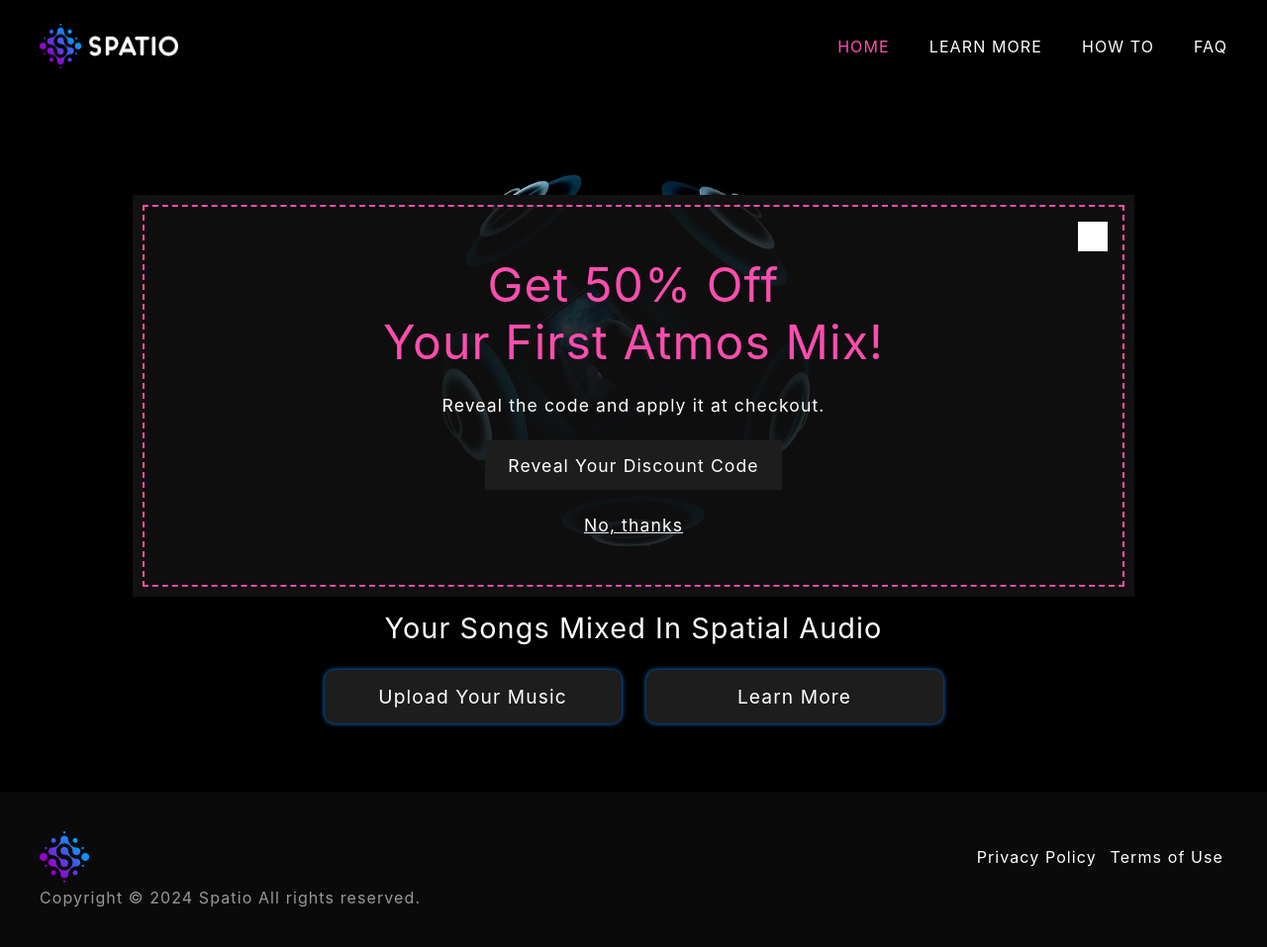
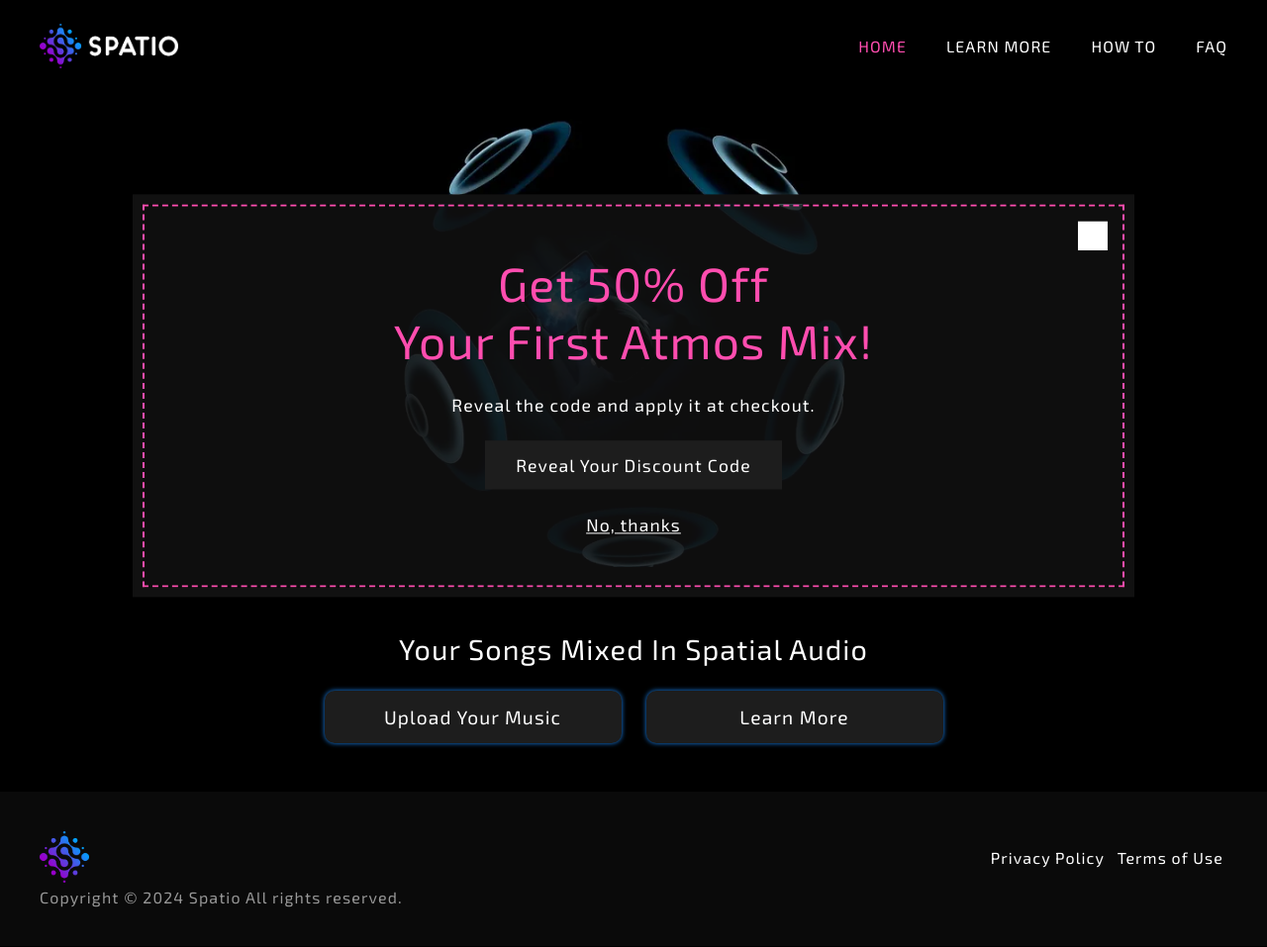
Before and after one commit to Z50LTI/z50lti.github.io, a PHP site: page / in a window 1280 px wide. Shown: the whole page at 99% size. After the commit the page ends 917 px from the top, so only its background shows below. Run offline with PHP 8.4, Linux system fonts and the light colour scheme; grey boxes are pictures that could not be loaded.

Commit message:
Add files via upload

```diff
--- a/css/_main.scss
+++ b/css/_main.scss
@@ -30,10 +30,13 @@
 main {
   animation: fade 0.3s forwards;
   opacity: 0;
+  height: 100%;
 
   &.landing {
     min-height: calc(100svh - 93px);
     /* min-height: 600px; */
+    height: 100%;
+    flex-direction: column;
   }
 
   &.dark {
@@ -191,13 +194,19 @@
   padding: 10px;
   margin: 0 auto;
   padding-top: 0;
+  justify-content: center;
+  flex: 1;
 
   img {
     width: 100%;
     height: 55vh;
+
+    height: 65vh;
+
     padding-bottom: 5vh;
+    margin-top: -5vh;
     object-fit: contain;
-    margin-bottom: auto;
+    /* margin-bottom: auto; */
   }
 
   h2 {
--- a/css/_responsive.scss
+++ b/css/_responsive.scss
@@ -254,10 +254,19 @@
   }
 }
 
+@media only screen and (max-height: 720px) {
+  .home {
+    img {
+      height: 60vh;
+      padding-bottom: 5vh;
+    }
+  }
+}
+
 @media only screen and (max-height: 620px) {
   .home {
     img {
-      height: 40vh;
+      height: 45vh;
       padding-bottom: 5vh;
     }
   }
@@ -268,7 +277,7 @@
     gap: 10px;
 
     img {
-      height: 30vh;
+      height: 35vh;
       padding-bottom: 5vh;
     }
   }
--- a/css/_typography.scss
+++ b/css/_typography.scss
@@ -1,15 +1,15 @@
-/* @import url("https://fonts.googleapis.com/css2?family=Exo+2:ital,wght@0,100..900;1,100..900&display=swap");
+@import url("https://fonts.googleapis.com/css2?family=Exo+2:ital,wght@0,100..900;1,100..900&display=swap");
 
-@font-face {
+/* @font-face {
   font-family: Avenir;
   src: url(../fonts/avenir/avenir_roman_12.woff);
-} */
+}  */
 
 body {
-  /*  font-family: "Exo 2", sans-serif;
-  font-family: Avenir; */
-  font-family: -apple-system, BlinkMacSystemFont, Segoe UI, Roboto, Oxygen,
-    Ubuntu, Cantarell, Fira Sans, Droid Sans, Helvetica Neue, sans-serif;
+  font-family: "Exo 2", sans-serif;
+  /*  font-family: Avenir; */
+  /*   font-family: -apple-system, BlinkMacSystemFont, Segoe UI, Roboto, Oxygen,
+    Ubuntu, Cantarell, Fira Sans, Droid Sans, Helvetica Neue, sans-serif; */
   color: white;
   letter-spacing: 1.1px;
 }
--- a/css/styles.css
+++ b/css/styles.css
@@ -1,13 +1,13 @@
-/* @import url("https://fonts.googleapis.com/css2?family=Exo+2:ital,wght@0,100..900;1,100..900&display=swap");
-
-@font-face {
+@import url("https://fonts.googleapis.com/css2?family=Exo+2:ital,wght@0,100..900;1,100..900&display=swap");
+/* @font-face {
   font-family: Avenir;
   src: url(../fonts/avenir/avenir_roman_12.woff);
-} */
+}  */
 body {
-  /*  font-family: "Exo 2", sans-serif;
-  font-family: Avenir; */
-  font-family: -apple-system, BlinkMacSystemFont, Segoe UI, Roboto, Oxygen, Ubuntu, Cantarell, Fira Sans, Droid Sans, Helvetica Neue, sans-serif;
+  font-family: "Exo 2", sans-serif;
+  /*  font-family: Avenir; */
+  /*   font-family: -apple-system, BlinkMacSystemFont, Segoe UI, Roboto, Oxygen,
+    Ubuntu, Cantarell, Fira Sans, Droid Sans, Helvetica Neue, sans-serif; */
   color: white;
   letter-spacing: 1.1px;
 }
@@ -68,10 +68,16 @@
   -webkit-animation: fade 0.3s forwards;
           animation: fade 0.3s forwards;
   opacity: 0;
+  height: 100%;
 }
 main.landing {
   min-height: calc(100svh - 93px);
   /* min-height: 600px; */
+  height: 100%;
+  -webkit-box-orient: vertical;
+  -webkit-box-direction: normal;
+      -ms-flex-direction: column;
+          flex-direction: column;
 }
 main.dark {
   position: relative;
@@ -261,14 +267,22 @@
   padding: 10px;
   margin: 0 auto;
   padding-top: 0;
+  -webkit-box-pack: center;
+      -ms-flex-pack: center;
+          justify-content: center;
+  -webkit-box-flex: 1;
+      -ms-flex: 1;
+          flex: 1;
 }
 .home img {
   width: 100%;
   height: 55vh;
+  height: 65vh;
   padding-bottom: 5vh;
+  margin-top: -5vh;
   -o-object-fit: contain;
      object-fit: contain;
-  margin-bottom: auto;
+  /* margin-bottom: auto; */
 }
 .home h2 {
   white-space: nowrap;
@@ -938,9 +952,15 @@
     color: rgb(29, 103, 205);
   }
 }
+@media only screen and (max-height: 720px) {
+  .home img {
+    height: 60vh;
+    padding-bottom: 5vh;
+  }
+}
 @media only screen and (max-height: 620px) {
   .home img {
-    height: 40vh;
+    height: 45vh;
     padding-bottom: 5vh;
   }
 }
@@ -949,7 +969,7 @@
     gap: 10px;
   }
   .home img {
-    height: 30vh;
+    height: 35vh;
     padding-bottom: 5vh;
   }
 }
--- a/faq.html
+++ b/faq.html
@@ -13,7 +13,7 @@
     <meta name="description" content="Spatio" />
     <meta name="keywords" content="keyword, keyword, keyword" />
 
-    <link rel="stylesheet" href="css/styles.css?v=5" />
+    <link rel="stylesheet" href="css/styles.css?v=6" />
     <link rel="icon" type="image/x-icon" href="assets/images/favicon.png" />
   </head>
   <body>
--- a/howto.html
+++ b/howto.html
@@ -13,7 +13,7 @@
     <meta name="description" content="Spatio" />
     <meta name="keywords" content="keyword, keyword, keyword" />
 
-    <link rel="stylesheet" href="css/styles.css?v=5" />
+    <link rel="stylesheet" href="css/styles.css?v=6" />
     <link rel="icon" type="image/x-icon" href="assets/images/favicon.png" />
   </head>
   <body>
--- a/index.html
+++ b/index.html
@@ -12,7 +12,7 @@
     <meta name="description" content="Spatio" />
     <meta name="keywords" content="keyword, keyword, keyword" />
 
-    <link rel="stylesheet" href="css/styles.css?v=5" />
+    <link rel="stylesheet" href="css/styles.css?v=6" />
     <link rel="icon" type="image/x-icon" href="assets/images/favicon.png" />
   </head>
   <body>
--- a/learnmore.html
+++ b/learnmore.html
@@ -13,7 +13,7 @@
     <meta name="description" content="Spatio" />
     <meta name="keywords" content="keyword, keyword, keyword" />
 
-    <link rel="stylesheet" href="css/styles.css?v=5" />
+    <link rel="stylesheet" href="css/styles.css?v=6" />
     <link rel="icon" type="image/x-icon" href="assets/images/favicon.png" />
   </head>
   <body class="bg">
```
Also changed, not shown: 1 other file.
